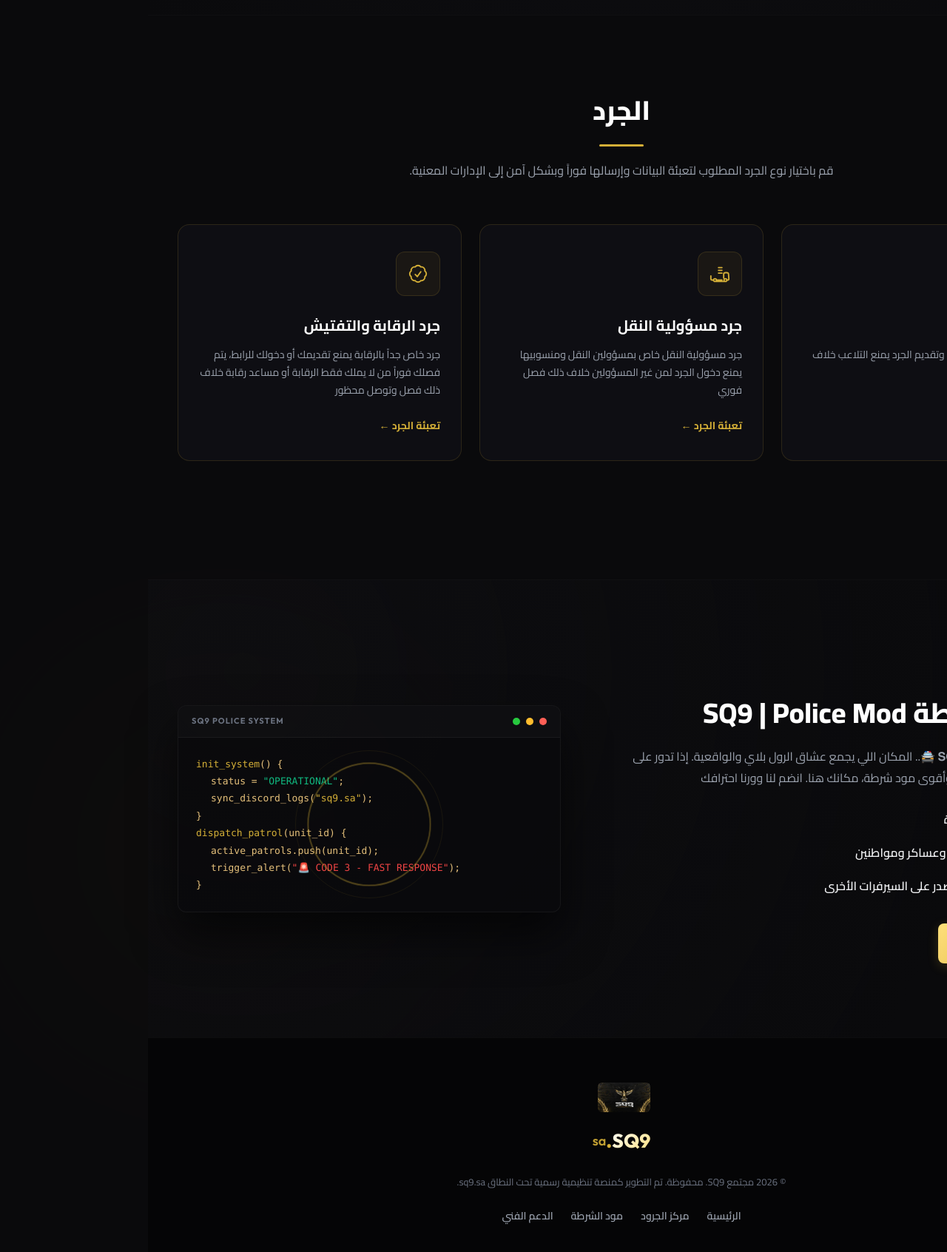
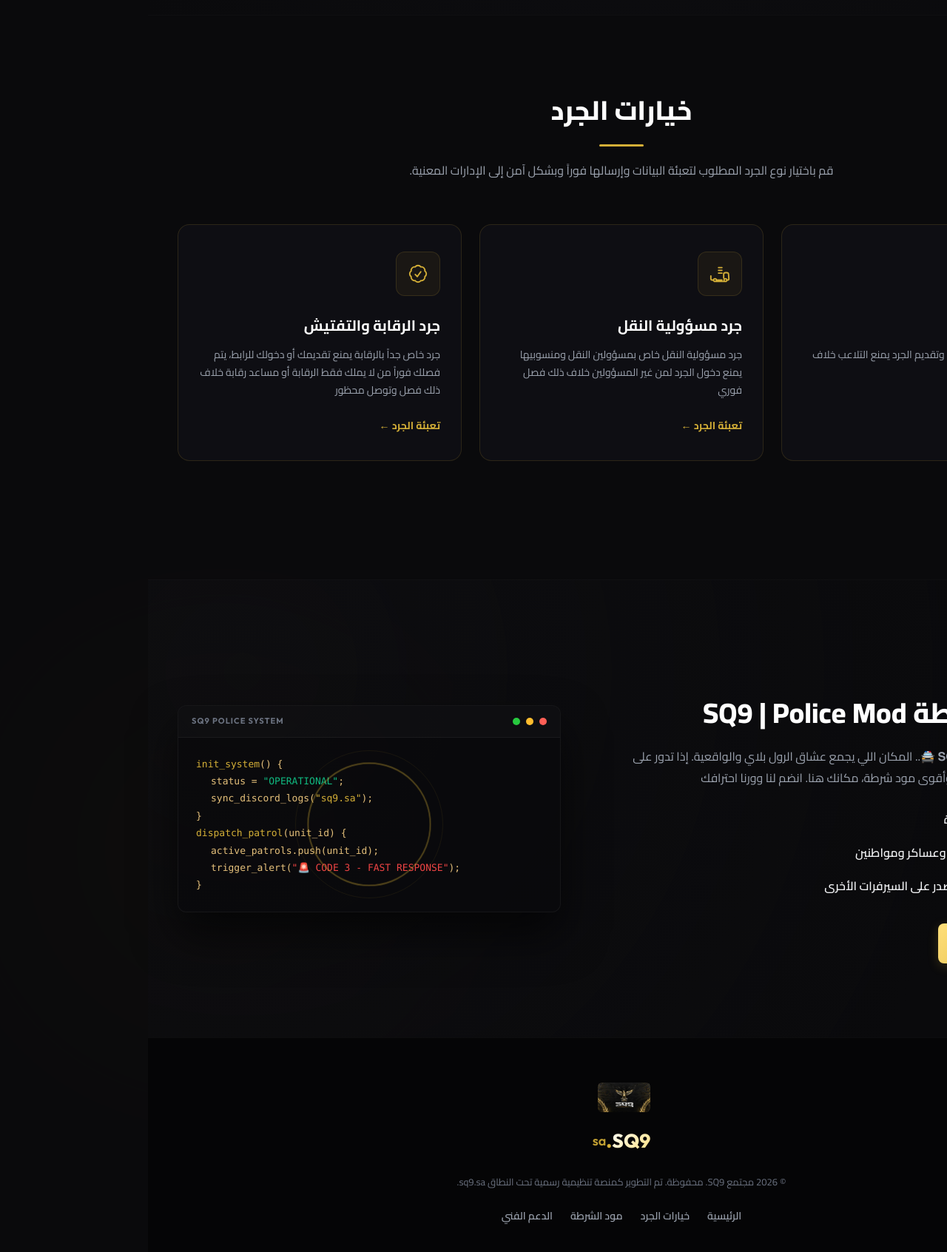
Before and after one commit to sultanm9k-commits/sq9, a website: page public/index.html in a window 1280 px wide. Shown: the part 780-2472 px from the top of the page at 74% size. Drawn offline with Linux system fonts and the light colour scheme.

Commit message:
add OG preview tags + rename nav

```diff
--- a/public/index.html
+++ b/public/index.html
@@ -6,6 +6,22 @@
     <meta name="viewport" content="width=device-width, initial-scale=1.0">
     <title>الجرد الإداري SQ9 | sq9.sa</title>
     <meta name="description" content="البوابة الرسمية لإدارة الجرود الإدارية والنقل والرقابة لمجتمع SQ9.">
+
+    <!-- Open Graph / Discord / WhatsApp Preview -->
+    <meta property="og:type" content="website">
+    <meta property="og:url" content="https://sq9.sa">
+    <meta property="og:title" content="SQ9 | منصة الجرد الإداري الرسمية">
+    <meta property="og:description" content="البوابة التنظيمية الرسمية لمجتمع SQ9 — جرد إداري، نقل، ورقابة. انضم الآن عبر ديسكورد SQ9.">
+    <meta property="og:image" content="https://sq9-platform.onrender.com/assets/logo.png">
+    <meta property="og:image:width" content="1024">
+    <meta property="og:image:height" content="1024">
+    <meta property="og:locale" content="ar_SA">
+    <meta property="og:site_name" content="SQ9 Platform">
+    <!-- Twitter Card -->
+    <meta name="twitter:card" content="summary">
+    <meta name="twitter:title" content="SQ9 | منصة الجرد الإداري الرسمية">
+    <meta name="twitter:description" content="البوابة التنظيمية الرسمية لمجتمع SQ9 — جرد إداري، نقل، ورقابة.">
+    <meta name="twitter:image" content="https://sq9-platform.onrender.com/assets/logo.png">
     <link rel="preconnect" href="https://fonts.googleapis.com">
     <link rel="preconnect" href="https://fonts.gstatic.com" crossorigin>
     <link
@@ -37,7 +53,7 @@
 
             <nav class="nav-menu" id="navMenu">
                 <a href="#" class="nav-link active" id="navHome" data-scroll="hero">الرئيسية</a>
-                <a href="#reporting-hub" class="nav-link" data-scroll="reporting-hub">مركز الجرود</a>
+                <a href="#reporting-hub" class="nav-link" data-scroll="reporting-hub">خيارات الجرد</a>
                 <a href="#police-mod" class="nav-link" data-scroll="police-mod">مود الشرطة</a>
                 <a href="https://discord.gg/SQ9" target="_blank" class="nav-btn discord-btn">
                     <svg class="btn-icon" viewBox="0 0 127.14 96.36">
@@ -80,7 +96,7 @@
     <section class="reporting-section" id="reporting-hub">
         <div class="section-container">
             <div class="section-header">
-                <h2 class="section-title">الجرد</h2>
+                <h2 class="section-title">خيارات الجرد</h2>
                 <div class="section-divider"></div>
                 <p class="section-subtitle">قم باختيار نوع الجرد المطلوب لتعبئة البيانات وإرسالها فوراً وبشكل آمن إلى
                     الإدارات المعنية.</p>
@@ -361,7 +377,7 @@
                 sq9.sa.</p>
             <div class="footer-links">
                 <a href="#hero">الرئيسية</a>
-                <a href="#reporting-hub">مركز الجرود</a>
+                <a href="#reporting-hub">خيارات الجرد</a>
                 <a href="#police-mod">مود الشرطة</a>
                 <a href="https://discord.gg/SQ9" target="_blank">الدعم الفني</a>
             </div>
```
